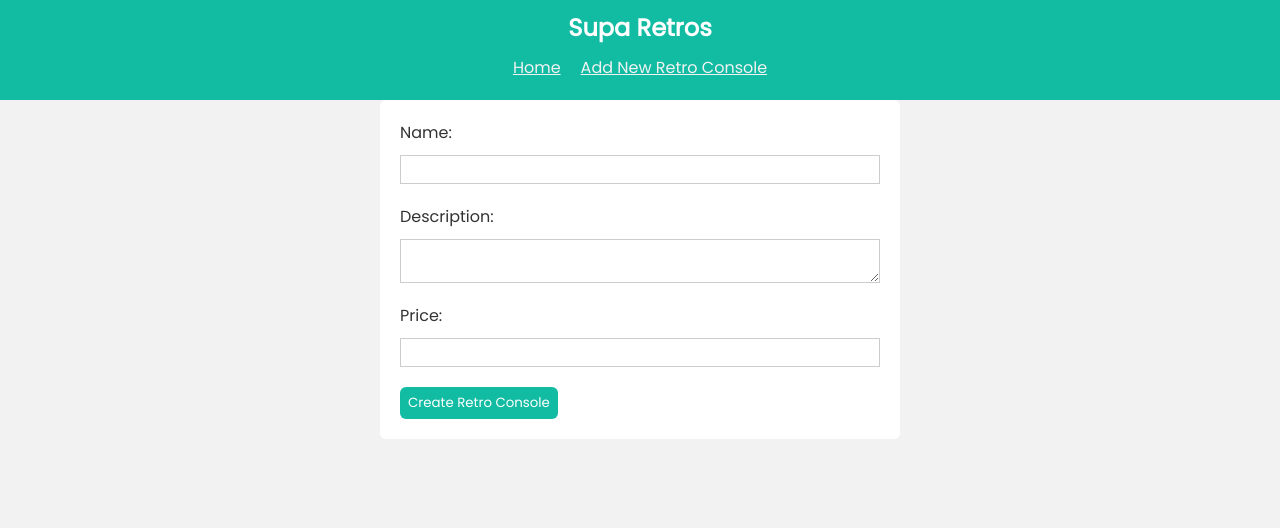
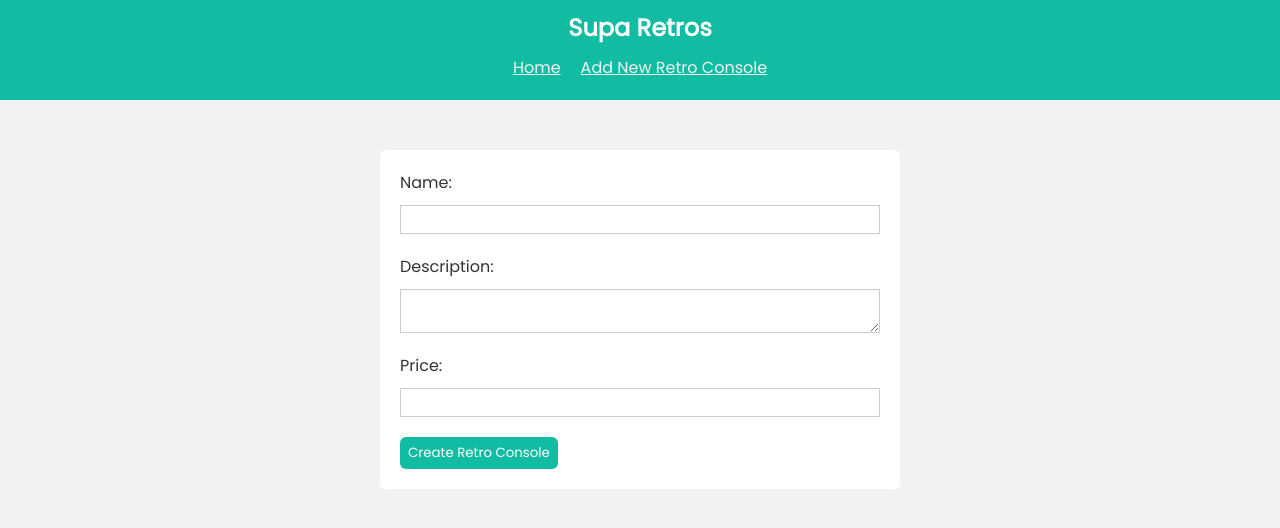
Before and after one commit to wreckingralph06/supa-retros, a React (Create React App) app: page /create in a window 1280 px wide. Shown: the top 528 px of the page. Built offline with nearby package versions, Linux system fonts and the light colour scheme.

Commit message:
Added margin to create and update form

```diff
--- a/src/index.css
+++ b/src/index.css
@@ -125,3 +125,13 @@ form button {
   font-family: "Poppins";
   cursor: pointer;
 }
+
+.form-page {
+  display: flex;
+  justify-content: center;
+  margin-top: 50px;
+}
+
+.form-page form {
+  width: 50%;
+}
--- a/src/pages/Create.js
+++ b/src/pages/Create.js
@@ -36,7 +36,7 @@ const Create = () => {
   };
 
   return (
-    <div className="create-page">
+    <div className="form-page">
       <form onSubmit={handleSubmit}>
         <label htmlFor="name">Name:</label>
         <input
--- a/src/pages/Update.js
+++ b/src/pages/Update.js
@@ -34,7 +34,7 @@ const Update = () => {
   }, [id, navigate]);
 
   return (
-    <div className="update-page">
+    <div className="form-page">
       <form>
         <label htmlFor="name">Name:</label>
         <input
```
